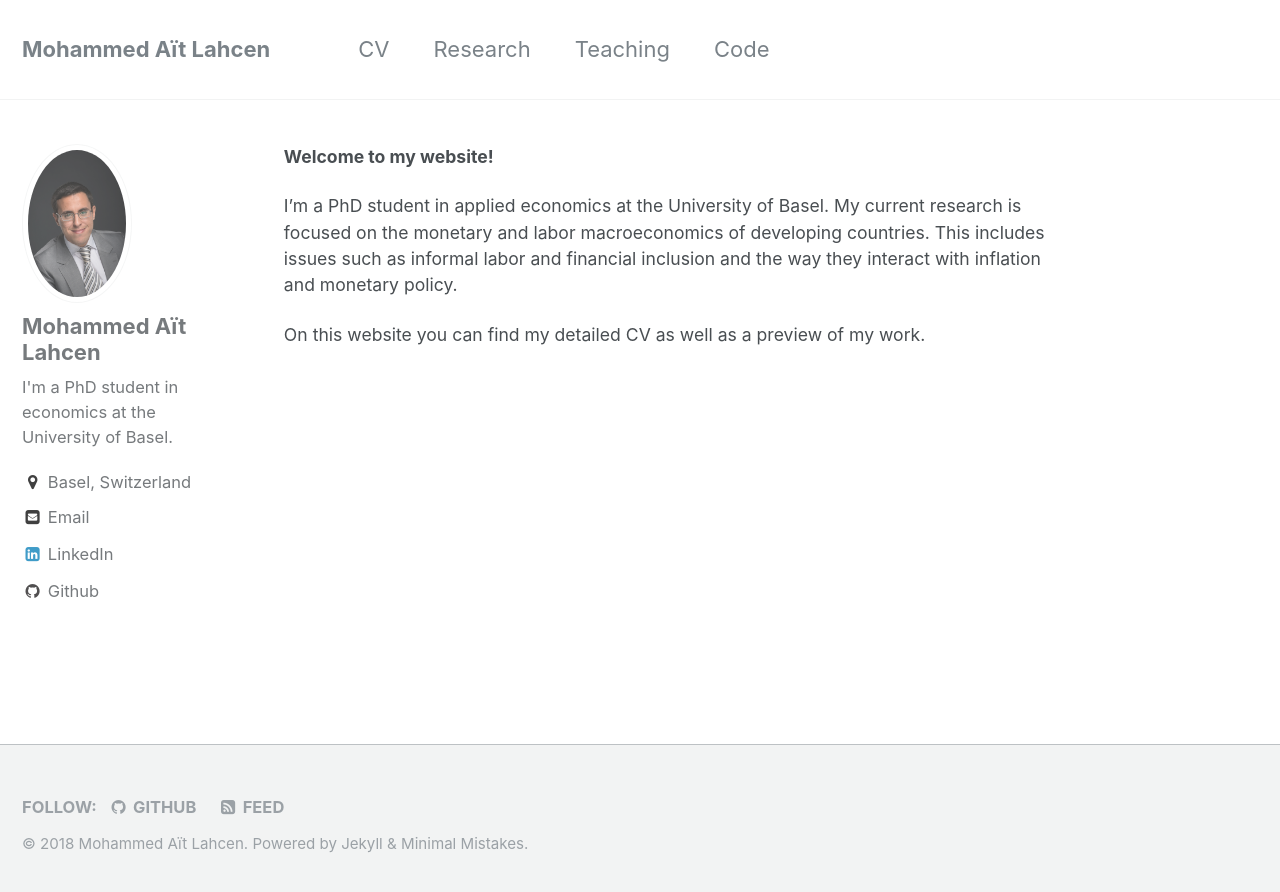
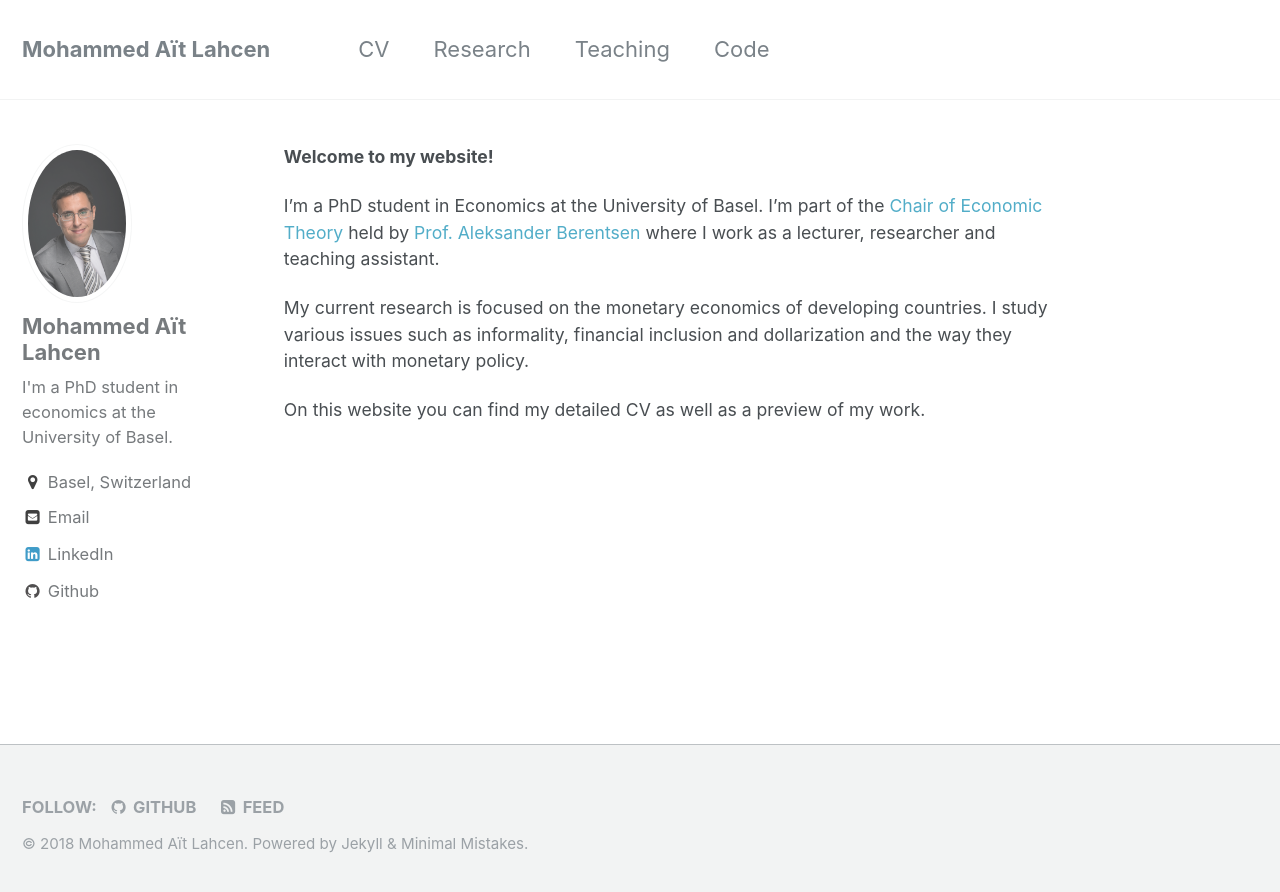
Before and after one commit to maitlahcen/maitlahcen.github.io, a Jekyll site: the page built from index.md, in a window 1280 px wide. Shown: the top 892 px of the page. Built offline with Jekyll 4.4.1, drawn with Linux system fonts in a browser that asks for light colours.

Commit message:
Updated index

```diff
--- a/index.md
+++ b/index.md
@@ -5,6 +5,8 @@ author_profile: true
 
 **Welcome to my website!**
 
-I'm a PhD student in applied economics at the University of Basel. My current research is focused on the monetary and labor macroeconomics of developing countries. This includes issues such as informal labor and financial inclusion and the way they interact with inflation and monetary policy.
+I'm a PhD student in Economics at the University of Basel. I'm part of the [Chair of Economic Theory](https://wwz.unibas.ch/en/economictheory/) held by [Prof. Aleksander Berentsen](https://wwz.unibas.ch/en/berentsen/) where I work as a lecturer, researcher and teaching assistant.
+
+My current research is focused on the monetary economics of developing countries. I study various issues such as informality, financial inclusion and dollarization and the way they interact with monetary policy.
 
 On this website you can find my detailed CV as well as a preview of my work.
```
